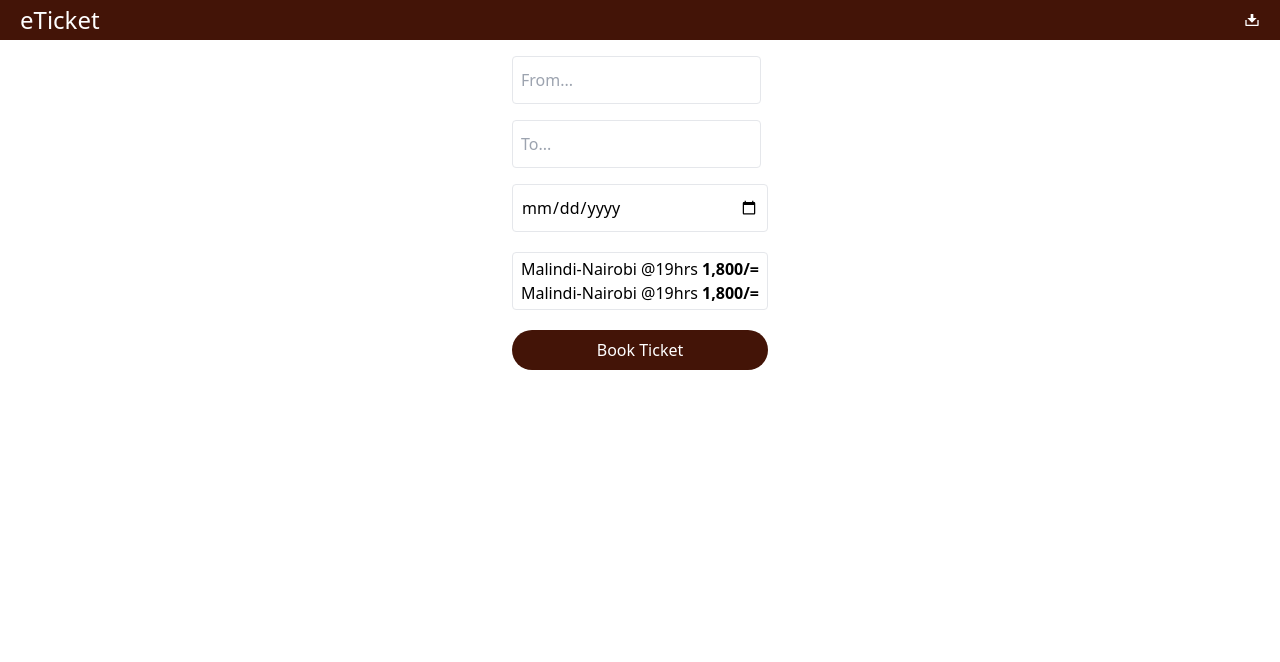
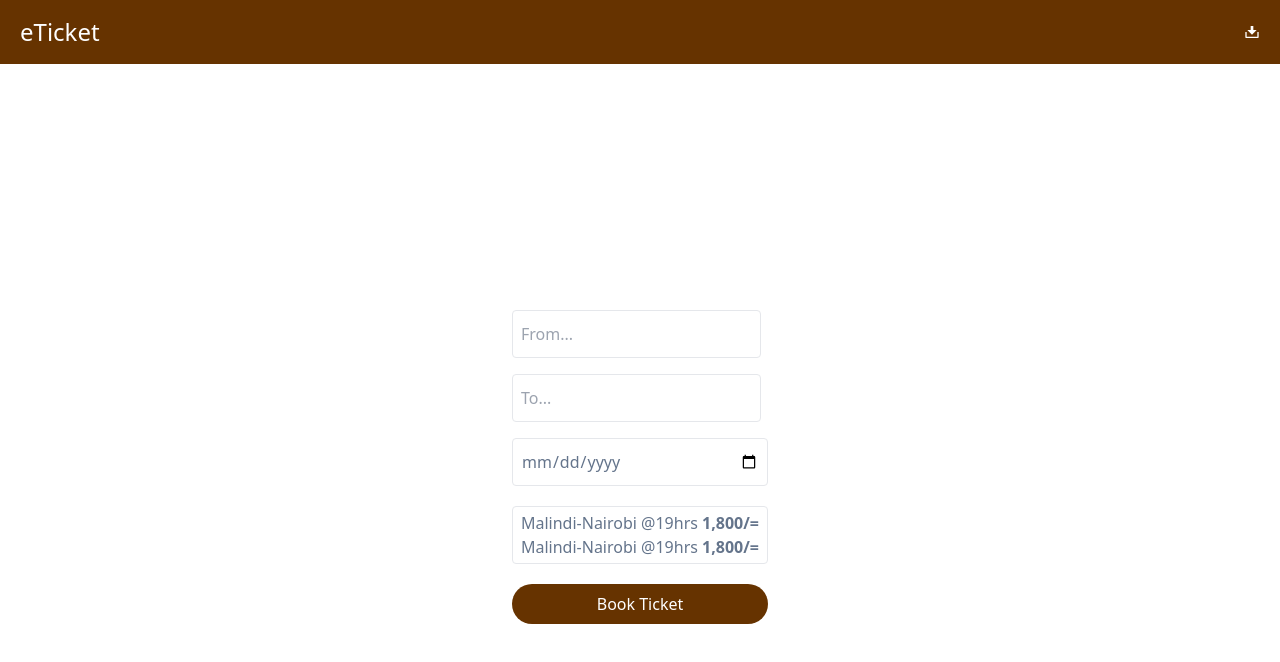
Before and after one commit to Manase44/eTicket, a React (Create React App) app in the folder eticket-frontend/: page /book in a window 1280 px wide. Shown: the top 662 px of the page. Built offline with nearby package versions, Linux system fonts and the light colour scheme.

Commit message:
format the code with prettier

```diff
--- a/eticket-frontend/src/components/BookingPage.jsx
+++ b/eticket-frontend/src/components/BookingPage.jsx
@@ -5,7 +5,7 @@ const BookingPage = () => {
   return (
     <div>
       <Navbar />
-      <div className="mt-4 flex justify-center">
+      <div className="h-5/6 w-screen flex justify-center items-center text-slate-500 absolute bottom-0">
         <form action="">
           <div>
             <input
@@ -51,7 +51,7 @@ const BookingPage = () => {
           </div>
           <div className="flex justify-center">
             <input
-              className="rounded-full w-full bg-orange-950 hover:bg-white text-white hover:text-slate-400 text-semi-bold px-3 py-2"
+              className="rounded-full w-full bg-chocolate-2 hover:bg-white text-white hover:text-slate-400 text-semi-bold px-3 py-2 hover:border hover:border-chocolate-2"
               type="submit"
               value="Book Ticket"
             />
--- a/eticket-frontend/src/components/HomePage.jsx
+++ b/eticket-frontend/src/components/HomePage.jsx
@@ -3,7 +3,7 @@ import { Link } from "react-router-dom";
 
 function HomePage() {
   return (
-    <div className="h-screen flex justify-center flex-col gap-5 items-center bg-orange-950">
+    <div className="h-screen flex justify-center flex-col gap-5 items-center bg-chocolate-2">
       <div>
         <img src="/Bus/Bus.png" alt="The logo of the company" width={200} />
       </div>
--- a/eticket-frontend/src/components/Navbar.jsx
+++ b/eticket-frontend/src/components/Navbar.jsx
@@ -5,7 +5,8 @@ import { Link } from "react-router-dom";
 const Navbar = () => {
   return (
     <div>
-      <nav className="flex h-10 px-5 justify-between items-center bg-orange-950">
+      <header>
+        <nav className="flex h-16 px-5 justify-between items-center bg-chocolate-2">
           <div>
             <Link to={"/"}>
               <span className="text-2xl text-white">eTicket</span>
@@ -15,6 +16,7 @@ const Navbar = () => {
             <RiDownload2Fill className="text-white" />
           </div>
         </nav>
+      </header>
     </div>
   );
 };
--- a/eticket-frontend/tailwind.config.js
+++ b/eticket-frontend/tailwind.config.js
@@ -2,7 +2,12 @@
 module.exports = {
   content: ["./src/**/*.{js,jsx,ts,tsx}"],
   theme: {
-    extend: {},
+    extend: {
+      colors: {
+        "chocolate-1": "#7B3F00",
+        "chocolate-2": "#663300",
+      },
+    },
   },
   plugins: [],
 };
```
Lines whose indentation alone changed are shown as unchanged.
